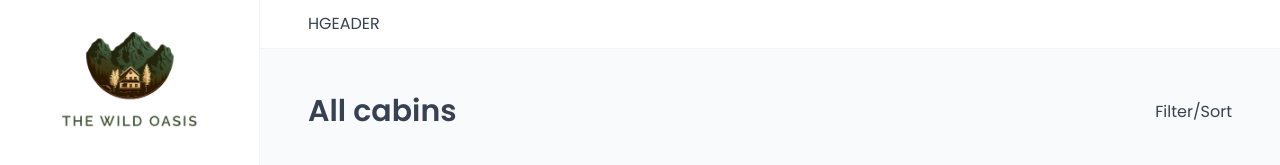
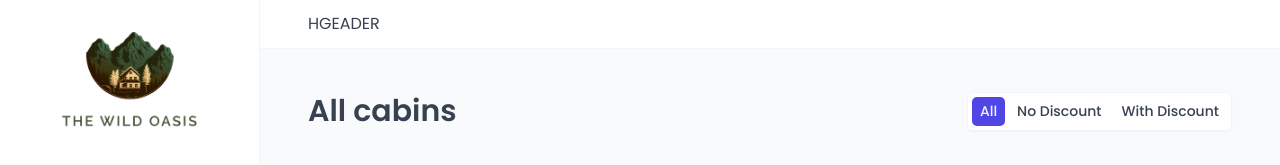
Before and after one commit to arlan85/react-ultimate-course-udemy-23, a React (Vite) app in the folder 19-s25-327-the-wild-oasis/: page /cabins in a window 1280 px wide. Shown: the top 165 px of the page. Built offline with nearby package versions, Linux system fonts and the light colour scheme; no server answers; the database is empty; a web font is replaced by a local one.

Commit message:
29-375: client-side filtering: filtering cabins

```diff
--- a/19-s25-327-the-wild-oasis/src/modules/cabins/CabinTable.jsx
+++ b/19-s25-327-the-wild-oasis/src/modules/cabins/CabinTable.jsx
@@ -1,31 +1,31 @@
-import styled from "styled-components";
+import { useSearchParams } from "react-router-dom";
+import Menus from "../../ui/Menus";
 import Spinner from "../../ui/Spinner";
 import Table from "../../ui/Table";
 import CabinRow from "./CabinRow";
 import { useCabins } from "./useCabins";
-import Menus from "../../ui/Menus";
-
-const TableHeader = styled.header`
-  display: grid;
-  grid-template-columns: 0.6fr 1.8fr 2.2fr 1fr 1fr 1fr;
-  column-gap: 2.4rem;
-  align-items: center;
-
-  background-color: var(--color-grey-50);
-  border-bottom: 1px solid var(--color-grey-100);
-  text-transform: uppercase;
-  letter-spacing: 0.4px;
-  font-weight: 600;
-  color: var(--color-grey-600);
-  padding: 1.6rem 2.4rem;
-`;
 
 function CabinTable() {
   const { cabins, isPending, error } = useCabins();
+  const [searchParams] = useSearchParams();
+  const filterValue = searchParams.get("discount") || "all";
+  console.log("filterValue", filterValue);
 
   if (error) console.error("error", error);
 
   if (isPending) return <Spinner />;
+
+  let filteredCabins;
+  switch (filterValue) {
+    case "no-discount":
+      filteredCabins = cabins.filter((cabin) => cabin.discount === 0);
+      break;
+    case "discount":
+      filteredCabins = cabins.filter((cabin) => cabin.discount > 0);
+      break;
+    default:
+      filteredCabins = cabins;
+  }
 
   return (
     <Menus>
@@ -40,7 +40,8 @@
         </Table.Header>
 
         <Table.Body
-        data={cabins}
+          // data={cabins}
+          data={filteredCabins}
           render={(cabin) => <CabinRow key={cabin.id} cabin={cabin} />}
         />
       </Table>
--- /dev/null
+++ b/19-s25-327-the-wild-oasis/src/modules/cabins/CabinTableOperations.jsx
@@ -0,0 +1,28 @@
+import Filter from "../../ui/Filter";
+import TableOperations from "../../ui/TableOperations";
+
+function CabinTableOperations() {
+  return (
+    <TableOperations>
+      <Filter
+        filterField="discount"
+        options={[
+          {
+            value: "all",
+            label: "All",
+          },
+          {
+            value: "no-discount",
+            label: "No Discount",
+          },
+          {
+            value: "with-discount",
+            label: "With Discount",
+          },
+        ]}
+      />
+    </TableOperations>
+  );
+}
+
+export default CabinTableOperations;
--- a/19-s25-327-the-wild-oasis/src/pages/Cabins.jsx
+++ b/19-s25-327-the-wild-oasis/src/pages/Cabins.jsx
@@ -1,5 +1,6 @@
 import AddCabin from "../modules/cabins/AddCabin";
 import CabinTable from "../modules/cabins/CabinTable";
+import CabinTableOperations from "../modules/cabins/CabinTableOperations";
 import Heading from "../ui/Heading";
 import Row from "../ui/Row";
 
@@ -8,7 +9,7 @@
     <>
       <Row type="horizontal">
         <Heading as="h1">All cabins</Heading>
-        <p>Filter/Sort</p>
+        <CabinTableOperations />
       </Row>
 
       <Row>
--- a/19-s25-327-the-wild-oasis/src/ui/Filter.jsx
+++ b/19-s25-327-the-wild-oasis/src/ui/Filter.jsx
@@ -1,3 +1,4 @@
+import { useSearchParams } from "react-router-dom";
 import styled, { css } from "styled-components";
 
 const StyledFilter = styled.div`
@@ -33,3 +34,33 @@
     color: var(--color-brand-50);
   }
 `;
+
+//the filtering data will bve stores in the url so we can store and retrieve that info anywhere in the component tree
+function Filter({ filterField, options }) {
+  const [searchParams, setSearchParams] = useSearchParams();
+
+  const currentFilter = searchParams.get(filterField) || options.at(0).value;
+  function handleClick(value) {
+    searchParams.set(filterField, value);
+    setSearchParams(searchParams);
+  }
+
+  return (
+    options.length && (
+      <StyledFilter>
+        {options.map((option) => (
+          <FilterButton
+            key={option.value}
+            onClick={() => handleClick(option.value)}
+            active={currentFilter === option.value}
+            disabled={currentFilter === option.value}
+          >
+            {option.label}
+          </FilterButton>
+        ))}
+      </StyledFilter>
+    )
+  );
+}
+
+export default Filter;
```
Lines whose indentation alone changed are shown as unchanged.
